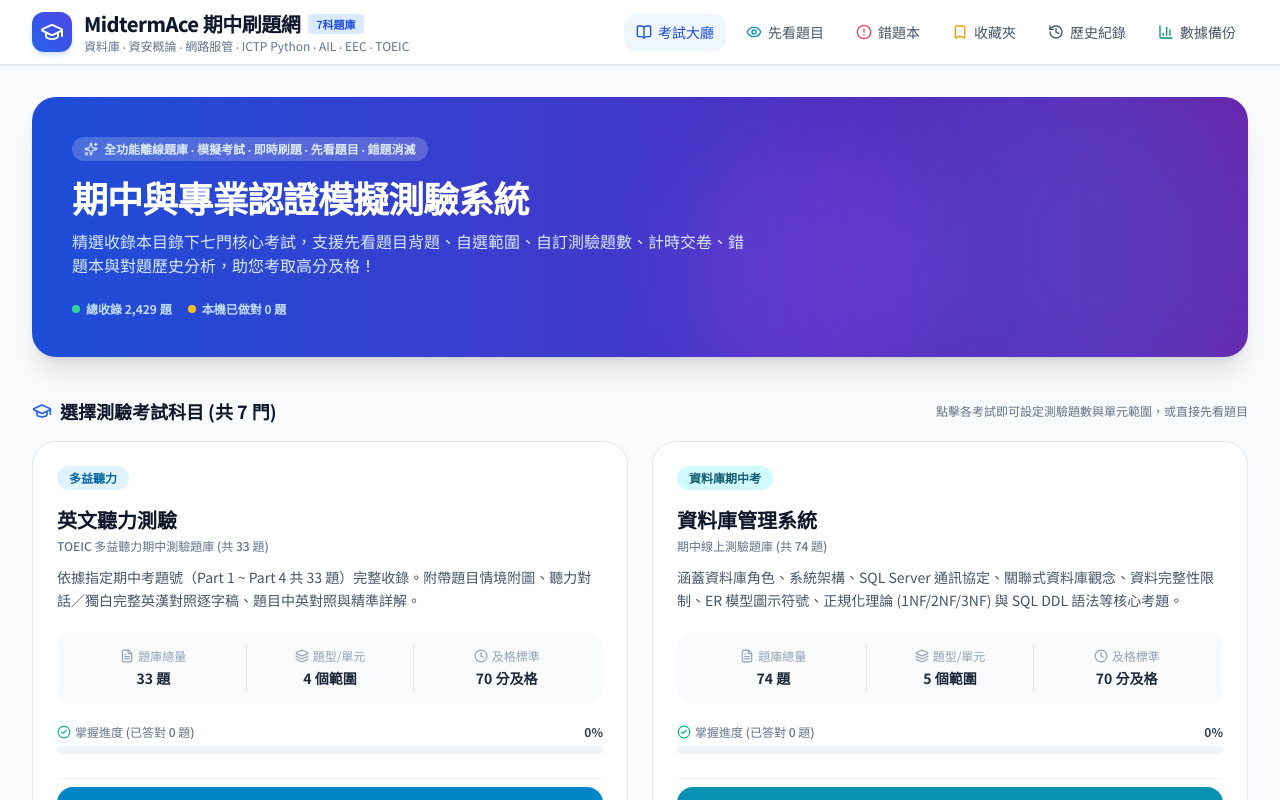
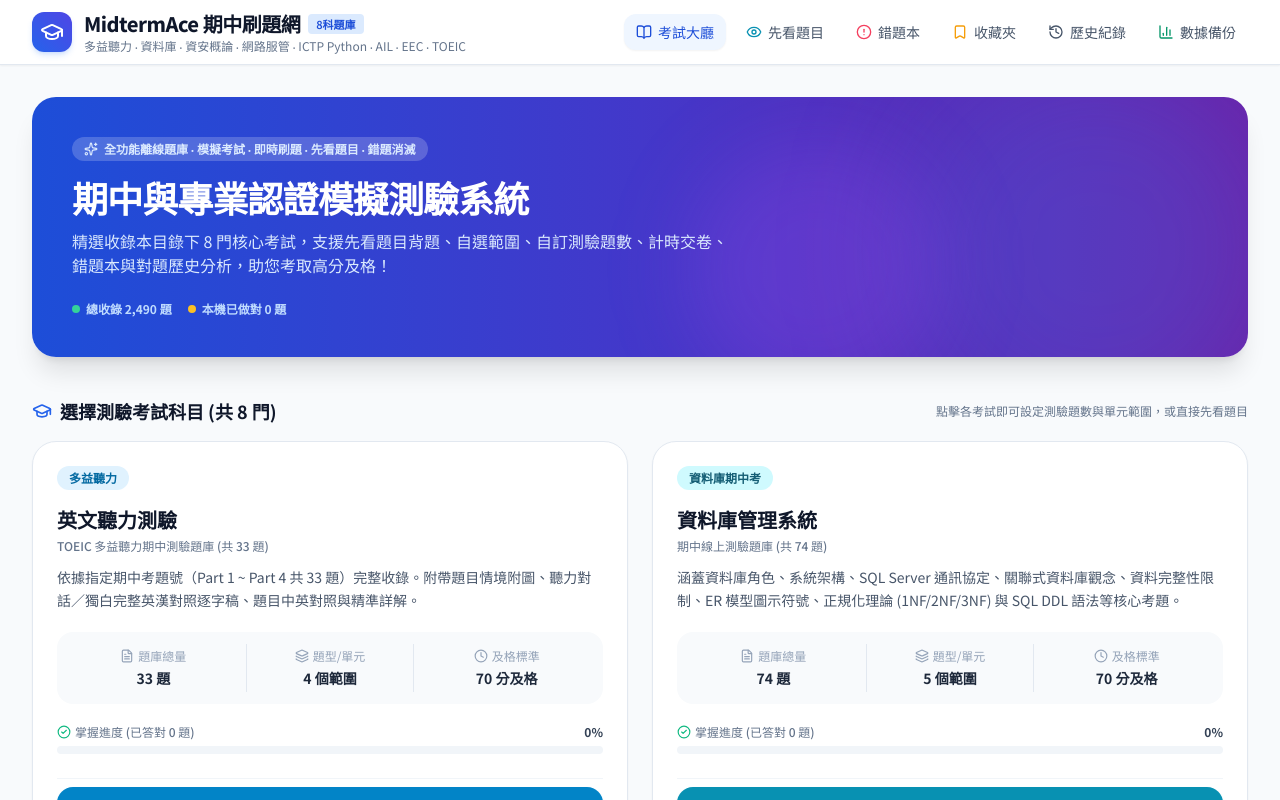
Before and after one commit to kenchou2006/midterm-ace, a React (Vite) app: page / in a window 1280 px wide. Shown: the top 800 px of the page. Built offline with nearby package versions, Linux system fonts and the light colour scheme.

Commit message:
fix: dynamically display total exams count and question count on homepage and navbar

```diff
--- a/index.html
+++ b/index.html
@@ -6,7 +6,7 @@
     <link rel="icon" type="image/png" sizes="192x192" href="./pwa-192x192.png" />
     <meta name="viewport" content="width=device-width, initial-scale=1.0, maximum-scale=1.0, user-scalable=no" />
     <title>MidtermAce | 期中證照模擬測驗、背題與刷題系統</title>
-    <meta name="description" content="支援 資料庫管理、資訊安全概論、網路服務管理、ICTP Python、AIL 人工智慧、EEC 網路行銷、TOEIC 多益核心單字之全功能離線模擬測驗、先看題目與刷題系統" />
+    <meta name="description" content="支援 英文聽力測驗、資料庫管理、資訊安全概論、網路服務管理、ICTP Python、AIL 人工智慧、EEC 網路行銷、TOEIC 多益核心單字之全功能離線模擬測驗、先看題目與刷題系統" />
 
     <!-- PWA Meta Tags -->
     <meta name="theme-color" content="#2563eb" />
--- a/src/App.tsx
+++ b/src/App.tsx
@@ -144,6 +144,10 @@ export function App() {
     });
     return map;
   }, [rawQuestions]);
+
+  const totalQuestionsCount = useMemo(() => {
+    return exams.reduce((sum, e) => sum + e.totalQuestions, 0);
+  }, [exams]);
 
   // Start Quiz Handler
   const handleStartQuiz = useCallback((config: QuizConfig) => {
@@ -452,10 +456,10 @@ export function App() {
           <GraduationCap className="w-8 h-8" />
         </div>
         <h2 className="text-lg font-bold text-slate-800 dark:text-slate-100">
-          正在載入七種考試題庫與圖資...
+          正在載入題庫與圖資...
         </h2>
         <p className="text-xs text-slate-400 mt-1">
-          資料庫 ‧ 資安概論 ‧ 網路服管 ‧ ICTP ‧ AIL ‧ EEC ‧ TOEIC 共 2,429 題
+          多益聽力 ‧ 資料庫 ‧ 資安概論 ‧ 網路服管 ‧ ICTP ‧ AIL ‧ EEC ‧ TOEIC 共 2,490 題
         </p>
       </div>
     );
@@ -488,6 +492,7 @@ export function App() {
           historyCount={history.length}
           bookmarkCount={Object.keys(bookmarks).length}
           hasActiveQuiz={false}
+          examCount={exams.length}
         />
         <ResultView
           session={activeSession}
@@ -520,6 +525,7 @@ export function App() {
           const s = activeSession || pendingSession;
           if (s) setActiveSession(s);
         }}
+        examCount={exams.length}
       />
 
       {/* Main Content Area based on Tab */}
@@ -575,14 +581,14 @@ export function App() {
                   期中與專業認證模擬測驗系統
                 </h1>
                 <p className="text-sm sm:text-base text-blue-100 leading-relaxed mb-6">
-                  精選收錄本目錄下七門核心考試，支援先看題目背題、自選範圍、自訂測驗題數、計時交卷、錯題本與對題歷史分析，助您考取高分及格！
+                  精選收錄本目錄下 {exams.length} 門核心考試，支援先看題目背題、自選範圍、自訂測驗題數、計時交卷、錯題本與對題歷史分析，助您考取高分及格！
                 </p>
 
                 {/* Quick Stats Pill */}
                 <div className="flex flex-wrap items-center gap-4 text-xs font-bold text-blue-200">
                   <span className="flex items-center gap-1.5">
                     <span className="w-2 h-2 rounded-full bg-emerald-400"></span>
-                    總收錄 2,429 題
+                    總收錄 {totalQuestionsCount.toLocaleString()} 題
                   </span>
                   <span className="flex items-center gap-1.5">
                     <span className="w-2 h-2 rounded-full bg-amber-400"></span>
@@ -610,7 +616,7 @@ export function App() {
               <div className="flex items-center justify-between mb-4">
                 <h2 className="text-lg font-bold text-slate-900 dark:text-white flex items-center gap-2">
                   <GraduationCap className="w-5 h-5 text-blue-600" />
-                  <span>選擇測驗考試科目 (共 7 門)</span>
+                  <span>選擇測驗考試科目 (共 {exams.length} 門)</span>
                 </h2>
                 <span className="text-xs text-slate-500 dark:text-slate-400">
                   點擊各考試即可設定測驗題數與單元範圍，或直接先看題目
--- a/src/components/Navbar.tsx
+++ b/src/components/Navbar.tsx
@@ -23,6 +23,7 @@ interface NavbarProps {
   bookmarkCount: number;
   hasActiveQuiz: boolean;
   onResumeQuiz?: () => void;
+  examCount?: number;
 }
 
 export const Navbar: React.FC<NavbarProps> = ({
@@ -32,7 +33,8 @@ export const Navbar: React.FC<NavbarProps> = ({
   historyCount,
   bookmarkCount,
   hasActiveQuiz,
-  onResumeQuiz
+  onResumeQuiz,
+  examCount = 8
 }) => {
   const [deferredPrompt, setDeferredPrompt] = useState<any>(null);
   const [isOnline, setIsOnline] = useState<boolean>(navigator.onLine);
@@ -83,11 +85,11 @@ export const Navbar: React.FC<NavbarProps> = ({
                   MidtermAce 期中刷題網
                 </span>
                 <span className="inline-flex items-center px-2 py-0.5 rounded text-[11px] font-semibold bg-blue-100 dark:bg-blue-900/60 text-blue-700 dark:text-blue-300">
-                  7科題庫
+                  {examCount}科題庫
                 </span>
               </div>
               <p className="text-xs text-slate-500 dark:text-slate-400 hidden sm:block">
-                資料庫 ‧ 資安概論 ‧ 網路服管 ‧ ICTP Python ‧ AIL ‧ EEC ‧ TOEIC
+                多益聽力 ‧ 資料庫 ‧ 資安概論 ‧ 網路服管 ‧ ICTP Python ‧ AIL ‧ EEC ‧ TOEIC
               </p>
             </div>
           </div>
```
